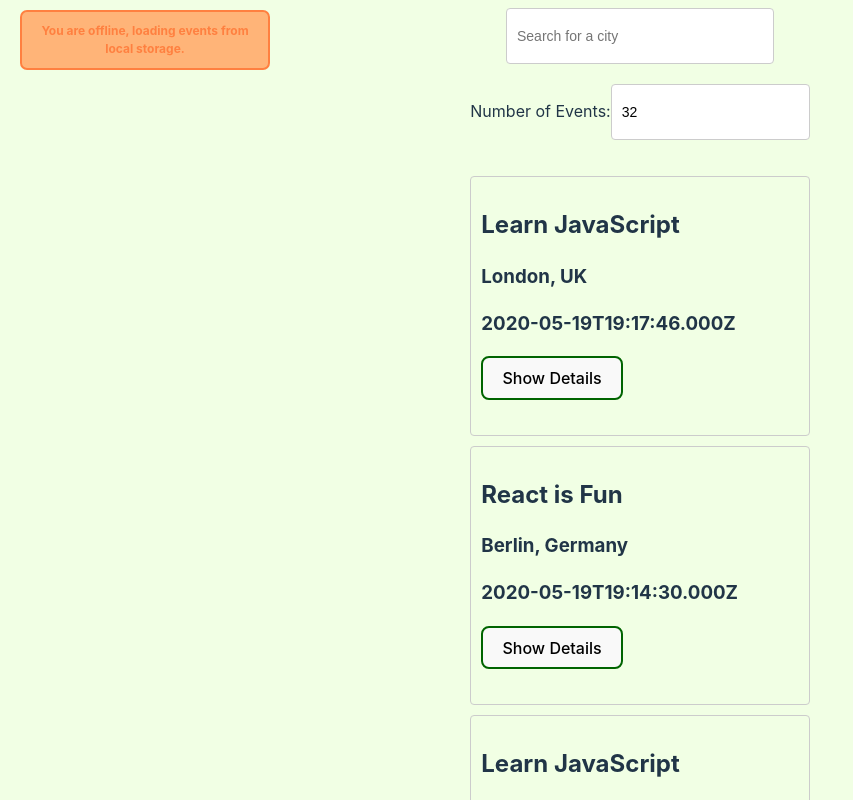
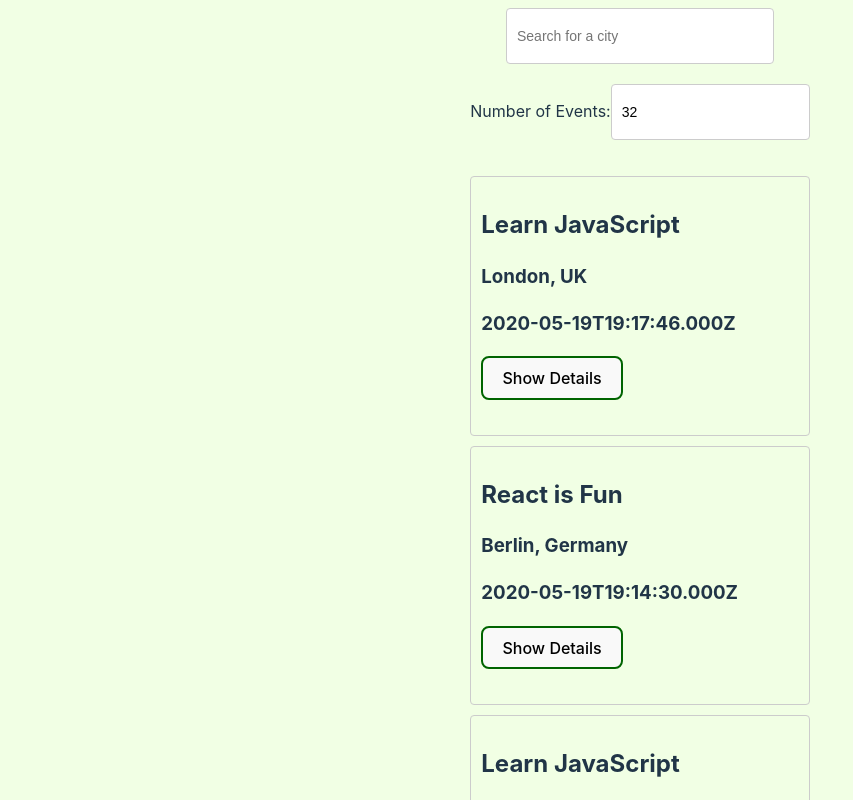
Before and after one commit to tpamplin/meet-app, a React (Vite) app: page / in a window 1280 px wide. Shown: the top 800 px of the page, without its empty margins (0-853 px from the left). Built offline with nearby package versions, Linux system fonts and the light colour scheme; what atatus-spa would draw is missing.

Commit message:
its navigator.onLine not navigator.online

```diff
--- a/src/App.jsx
+++ b/src/App.jsx
@@ -30,7 +30,7 @@ const App = () => {
   // Initialize our state.
   useEffect(() => {
     let warningText;
-    if(navigator.online) {
+    if(navigator.onLine) {
       warningText = "";
     } else {
       warningText = "You are offline, loading events from local storage."
--- a/src/api.js
+++ b/src/api.js
@@ -42,7 +42,7 @@ export const getEvents = async () => {
         return mockData;
     }
 
-    if (!navigator.online) {
+    if (!navigator.onLine) {
         const events = localStorage.getItem("lastEvents");
         return events ? JSON.parse(events) : [];
     }
```
